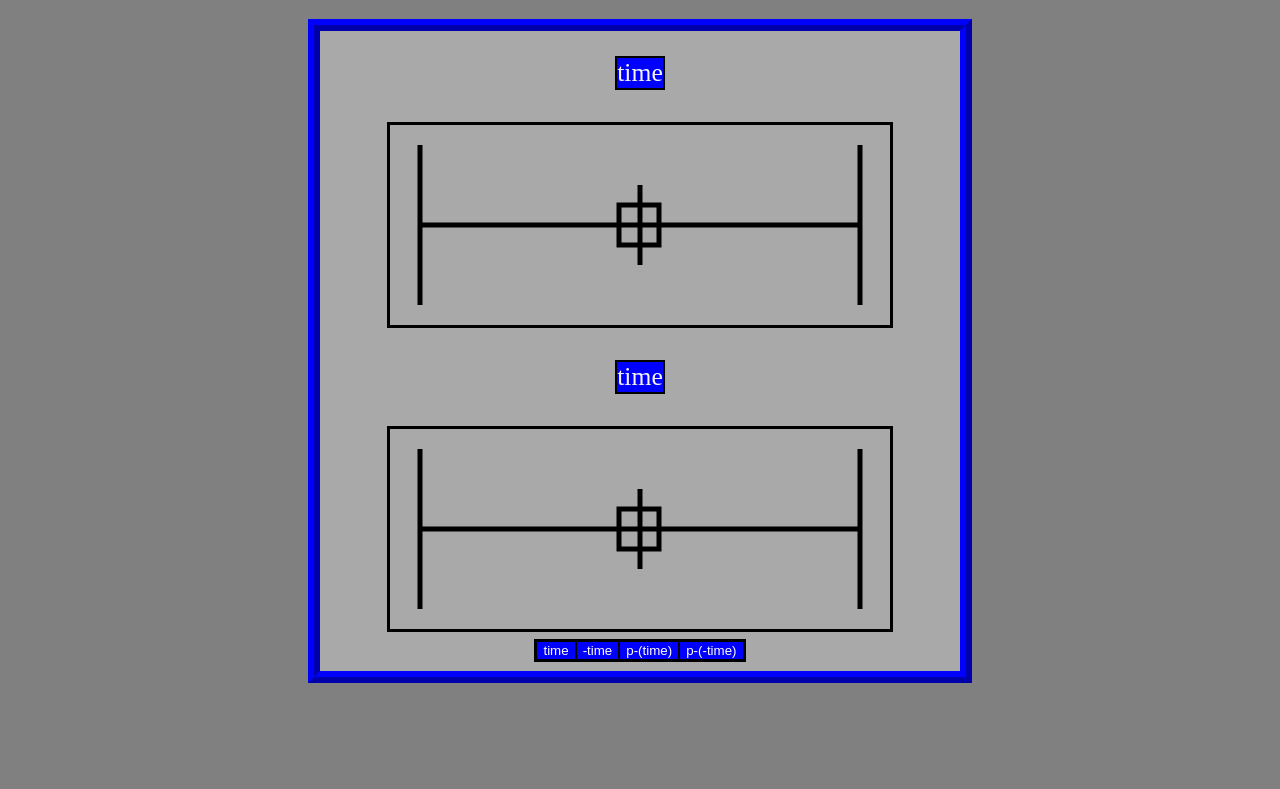
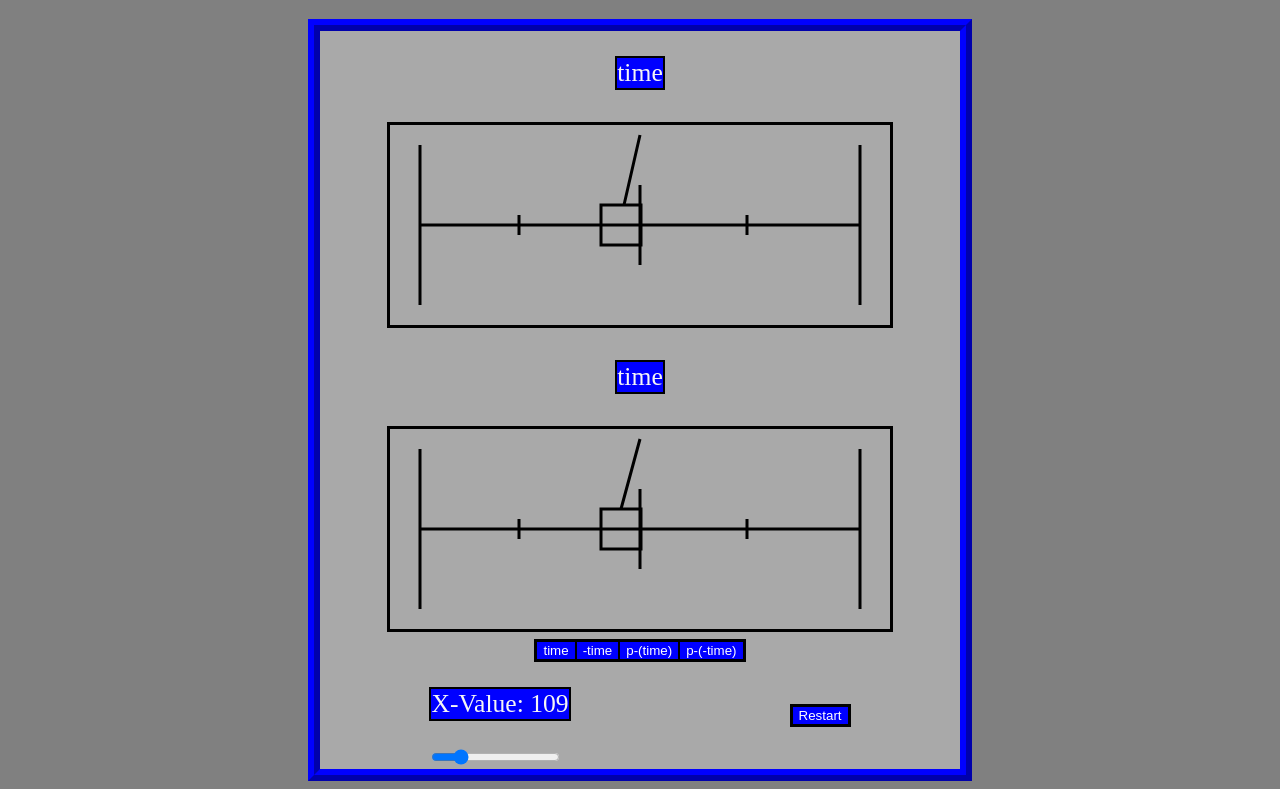
Before and after one commit to Johan-Abrhamsson/Po, a plain HTML site: page index.html in a window 1280 px wide. Shown: the part 73-862 px from the top of the page. Before the commit the page ends 800 px from the top, so only its background shows below. Drawn offline with Linux system fonts and the light colour scheme.

Commit message:
fixed more stuff

```diff
--- a/index.html
+++ b/index.html
@@ -33,6 +33,13 @@
     <button type="button" class="button sideL sideR" id="p-(time)" onclick="Plain()">p-(time)</button>
     <button type="button" class="button sideR" id="p-(-time)" onclick="NegPlain()">p-(-time)</button>
     </div>
+    <div class="center spacearound">
+    <div class="slidecontainer">
+        <p>X-Value: <span id="demo"></span></p>
+        <input type="range" min="32" max="428" value="109" class="slider" id="Range">
+    </div>
+    <button type="button" class="button" onclick="Restart()">Restart</button>
+    </div>
     </div>
     </div>
 </body>
--- a/script.js
+++ b/script.js
@@ -1,17 +1,22 @@
+var slider = document.getElementById("Range");
+var outPut = document.getElementById("demo");
+outPut.innerHTML = slider.value;
+slider.oninput = function() {
+  outPut.innerHTML = this.value;
+}
 var speedTime= [3, 3, -3, -3]
 var speed = speedTime[0];
 var speedSet = 3;
-var posTime = [110, 330, 110, 330]
+var sliderV = parseInt(slider.value)
+var posTime = [109, 337, 109, 337]
 var posx = posTime[0];
-var posxSet = 110;
-var posy = 75
-var posySet = 75;
-var lenght = 250;
-const scale = 5;
+posTime[0] = sliderV
+var posxSet = posTime[0];
+var posy = 80
+var posySet = 80;
 var timeselect = ["time","-time","p-(time)","p-(-time)"];
 var timevalue = 0;
 var timevalueBefore = 0;
-
 
 let canvas = document.getElementById("canvas");
 let canvasSet = document.getElementById("canvasSet");
@@ -21,23 +26,24 @@ updateCanvas();
 
 function updateCanvas() {
     drawmap(b);
-    b.strokeRect(posx+scale, posy+scale, 40,40);
-    if (posx < 30){
+    b.strokeRect(posx, posy, 40,40);
+    if (posx < 32){
         speed=speed*-1;
     }
-    else if (posx > 430-2*scale){
+    else if (posx > 428){
         speed=speed*-1;
     }
     posx=posx+speed;
     drawmap(c);
-    c.strokeRect(posxSet+scale, posySet+scale, 40,40);
-    if (posxSet < 30){
+    c.strokeRect(posxSet, posySet, 40,40);
+    if (posxSet < 32){
         speedSet=speedSet*-1;
     }
-    else if (posxSet > 470-2*scale-40){
+    else if (posxSet > 428){
         speedSet=speedSet*-1;
     }
     posxSet=posxSet+speedSet;
+    sliderV = parseInt(slider.value)
     logicPlace();
     requestAnimationFrame(updateCanvas);
 }
@@ -72,7 +78,7 @@ check();
 
 function check()
 {
-    let currenttime = document.getElementsByClassName("button")[timevalue].id;
+    document.getElementsByClassName("button")[timevalue].id;
 }
 function Time()
 {
@@ -105,7 +111,7 @@ function NegPlain()
 function drawmap(e)
 {
     e.clearRect(0, 0, 500, 500);
-    e.lineWidth = 5;
+    e.lineWidth = 3;
     e.beginPath();
     e.moveTo(30, 20);
     e.lineTo(30, 180);
@@ -115,6 +121,13 @@ function drawmap(e)
     e.lineTo(250,140);
     e.moveTo(470,20);
     e.lineTo(470,180);
+    e.moveTo(129,90);
+    e.lineTo(129,110);
+    e.moveTo(357,90);
+    e.lineTo(357,110);
+    e.moveTo(250,10);
+    e.lineTo(posx+20,80);
+    e.moveTo(250,170);
     e.closePath();
     e.stroke();
 }
@@ -122,33 +135,48 @@ function drawmap(e)
 function logicPlace()
 {
     posTime[0]=posTime[0]+speedTime[0];
-    if (posTime[0] < 30){
+    if (posTime[0] < 32){
         speedTime[0]=speedTime[0]*-1;
     }
-    else if (posTime[0] > 430-2*scale){
+    else if (posTime[0] > 428){
         speedTime[0]=speedTime[0]*-1;
     }
     posTime[1]=posTime[1]+speedTime[1];
-    if (posTime[1] < 30){
+    if (posTime[1] < 32){
         speedTime[1]=speedTime[1]*-1;
     }
-    else if (posTime[1] > 430-2*scale){
+    else if (posTime[1] > 428){
         speedTime[1]=speedTime[1]*-1;
     }
     posTime[2]=posTime[2]+speedTime[2];
-    if (posTime[2] < 30){
+    if (posTime[2] < 32){
         speedTime[2]=speedTime[2]*-1;
     }
-    else if (posTime[2] > 430-2*scale){
+    else if (posTime[2] > 428){
         speedTime[2]=speedTime[2]*-1;
     }
     posTime[3]=posTime[3]+speedTime[3];
-    if (posTime[3] < 30){
+    if (posTime[3] < 32){
         speedTime[3]=speedTime[3]*-1;
     }
-    else if (posTime[3] > 430-2*scale){
+    else if (posTime[3] > 428){
         speedTime[3]=speedTime[3]*-1;
     }
+}
+
+function Restart(){
+document.getElementById("timeNow").innerHTML = timeselect[0];
+speedTime= [3, 3, -3, -3]
+speed = speedTime[0];
+speedSet = 3;
+posTime = [sliderV, 460-sliderV, sliderV, 460-sliderV]
+console.log(posTime);
+posx = posTime[0];
+posxSet = posTime[0];
+posy = 80;
+posySet = 80;
+timevalue = 0;
+timevalueBefore = 0;
 }
 /*
 
--- a/style.css
+++ b/style.css
@@ -67,11 +67,18 @@ canvas {
 .center {
   display: flex;
   justify-content: center;
+  align-items: center;
+}
+
+.spacearound{
+  display:flex;
+  justify-content: space-around;
+
 }
 
 #exsample {
   background-color: darkgray;
   border: blue 1vmax ridge;
-  height: 50vmax;
-  width: 50vmax;
+  min-height: 50vmax;
+  min-width: 50vmax;
 }
```
